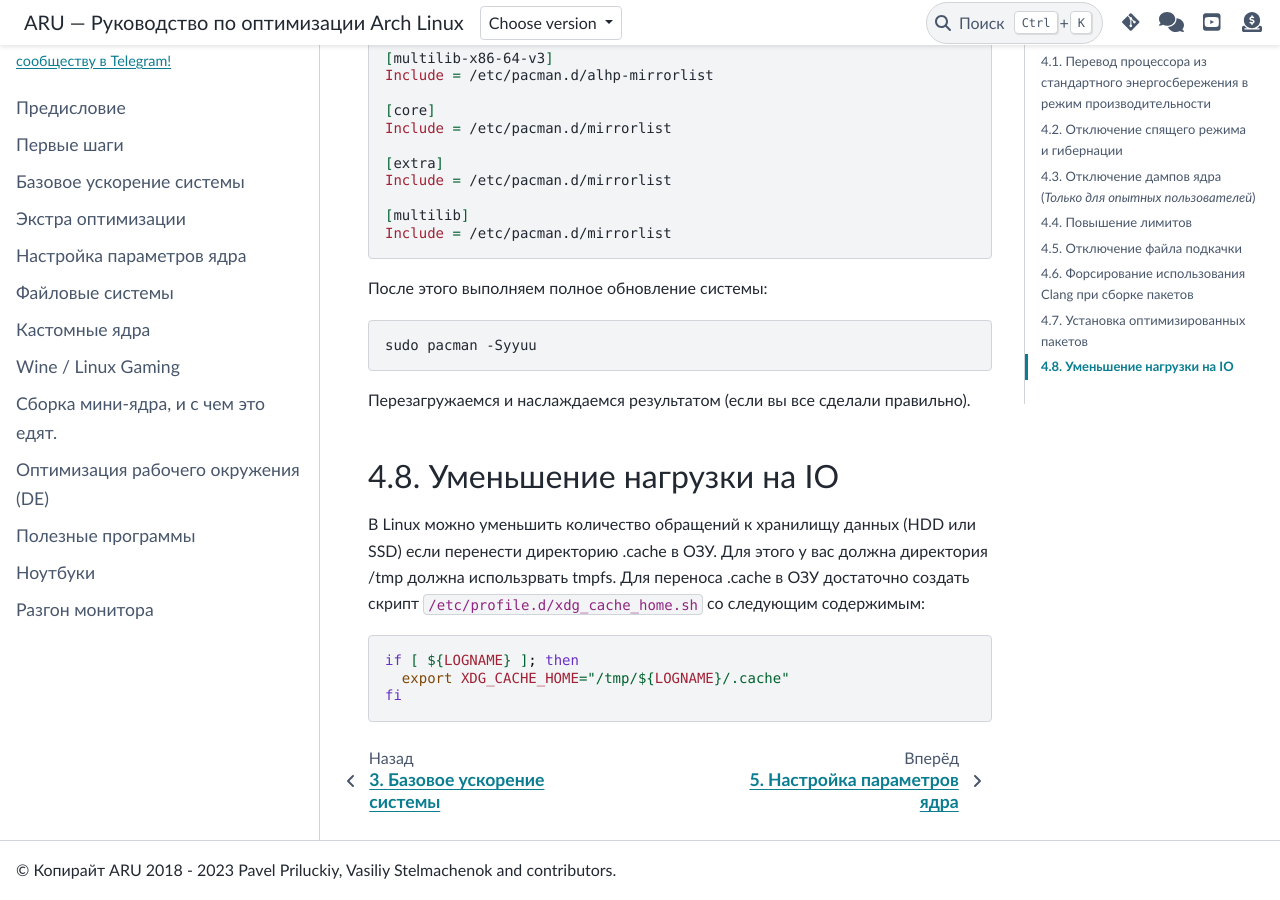
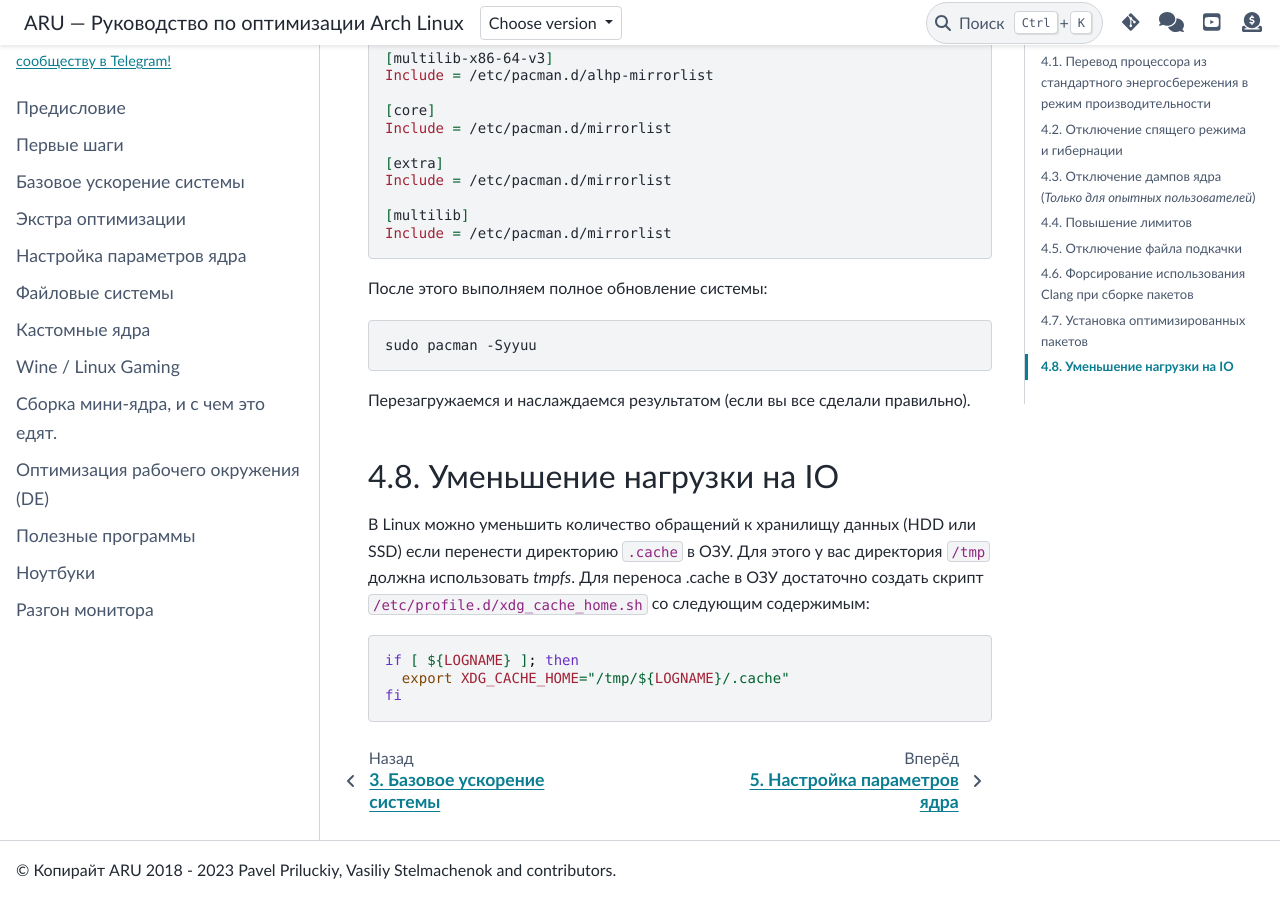
Before and after one commit to ventureoo/ARU, a Sphinx documentation site: the page built from docs/source/extra-optimizations.rst, in a window 1280 px wide and 900 px high, scrolled down 10324 px. Built offline with Sphinx 7.4.7 and the PyData theme 0.15.4, drawn with Linux system fonts in a browser that asks for light colours.

Commit message:
Обновить docs/source/extra-optimizations.rst

```diff
--- a/docs/source/extra-optimizations.rst
+++ b/docs/source/extra-optimizations.rst
@@ -452,7 +452,7 @@ x86_64_v2, так и для x86_64_v3. **Главное не перепутае
 Уменьшение нагрузки на IO
 =============================
 
-В Linux можно уменьшить количество обращений к хранилищу данных (HDD или SSD) если перенести директорию .cache в ОЗУ. Для этого у вас должна директория /tmp должна использрвать tmpfs.
+В Linux можно уменьшить количество обращений к хранилищу данных (HDD или SSD) если перенести директорию ``.cache`` в ОЗУ. Для этого у вас директория ``/tmp`` должна использовать *tmpfs*.
 Для переноса .cache в ОЗУ достаточно создать скрипт ``/etc/profile.d/xdg_cache_home.sh`` со следующим содержимым::
 
   if [ ${LOGNAME} ]; then
```
